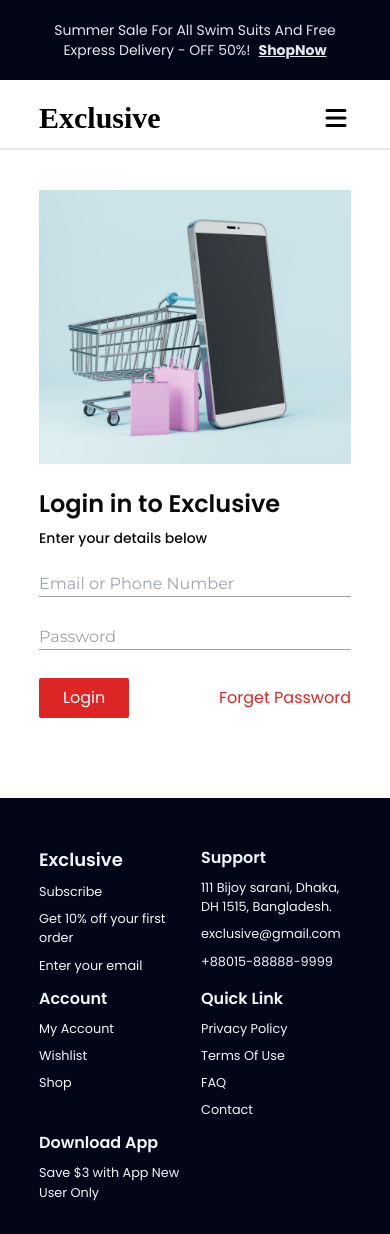
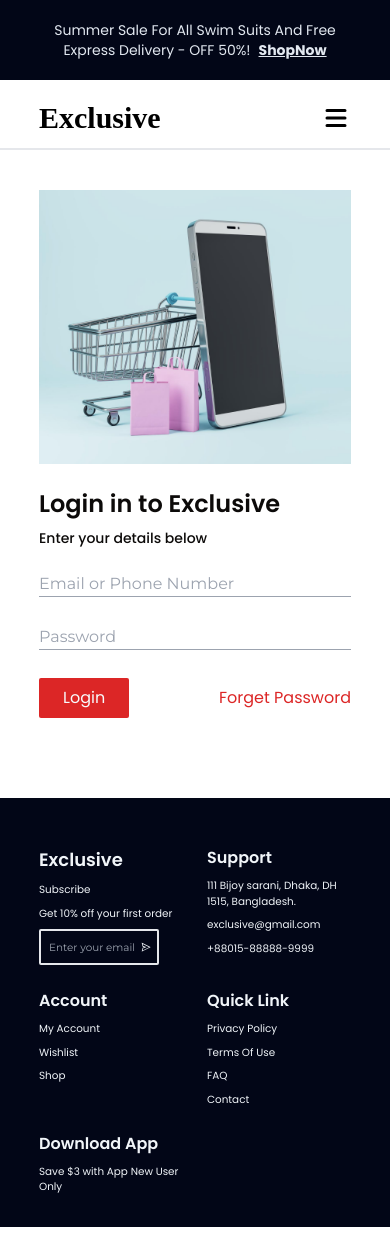
Before and after one commit to Iyanu1396/exclusive-ecommerce-store, a React (Vite) app: page /login in a window 390 px wide. Built offline with nearby package versions, Linux system fonts and the light colour scheme; a web font is replaced by a local one.

Commit message:
footer mobile ui (change made)

```diff
--- a/src/ui/Footer.jsx
+++ b/src/ui/Footer.jsx
@@ -1,12 +1,24 @@
+import { AiOutlineSend } from "react-icons/ai";
+
 function Footer() {
   return (
-    <footer className="bg-slate-950 text-slate-100 pt-12 pb-6 font-inter">
-      <div className="m-auto grid w-[80%] grid-cols-2 gap-3">
+    <footer className="bg-slate-950 text-slate-100 pt-12 pb-6 font-inter text-[13px]">
+      <div className="m-auto grid w-[80%] grid-cols-2 gap-6">
         <div className="flex flex-col space-y-2">
           <small className="text-lg font-semibold">Exclusive</small>
           <small>Subscribe</small>
           <small>Get 10% off your first order</small>
-          <small>Enter your email</small>
+          <small className=" flex w-[120px]   items-center border-2  rounded-sm ">
+          <input
+            className="font-mont w-[100px] pl-2  h-8 bg-slate-950  outline-none "
+            placeholder="Enter your email"
+            type="text"
+          />
+          <button>
+          <AiOutlineSend
+           className="text-slate-100" />
+          </button>
+        </small>
         </div>
 
         <div className="flex flex-col space-y-2">
```
